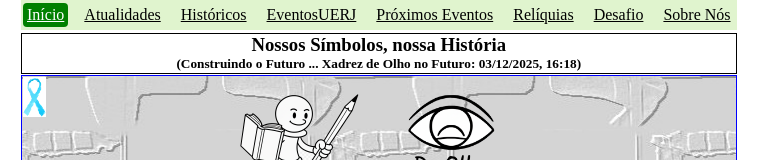
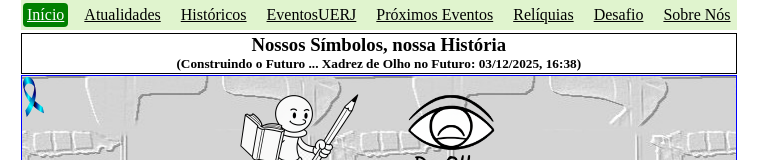
Before and after one commit to pclevy/XadrezDeOlhoNoFuturo, a React (Vite) app: page / in a window 1280 px wide. Shown: the top 160 px of the page, without its empty margins (0-779 px from the left). Built offline with nearby package versions, Linux system fonts and the light colour scheme.

Commit message:
home, laço PNG - 03/12/2025, 16:38

```diff
--- a/src/pages/home/home.tsx
+++ b/src/pages/home/home.tsx
@@ -16,8 +16,8 @@ import ImagemZoomHP from "../eventosHistoricos/ImageZoomHP";
 
 import FundoArte from "../../assets/chesgame.jpg";
 
-//import novembroAzul from "../../assets/novembroAzul.svg";
-import novembroAzul from "../../assets/novembroAzul.jpg";
+import novembroAzul from "../../assets/novembroAzul.svg";
+//import novembroAzul from "../../assets/novembroAzul.jpg";
 //import novembroAzul from "../../assets/novembroAzul.png";
 
 import "./home.css";
@@ -145,7 +145,7 @@ function Home() {
       >
         <h3>Nossos Símbolos, nossa História</h3>
         <h5>
-          (Construindo o Futuro ... Xadrez de Olho no Futuro: 03/12/2025, 16:18)
+          (Construindo o Futuro ... Xadrez de Olho no Futuro: 03/12/2025, 16:38)
         </h5>
 
         {/* -- Inicia codigo Contador -- */}
```
